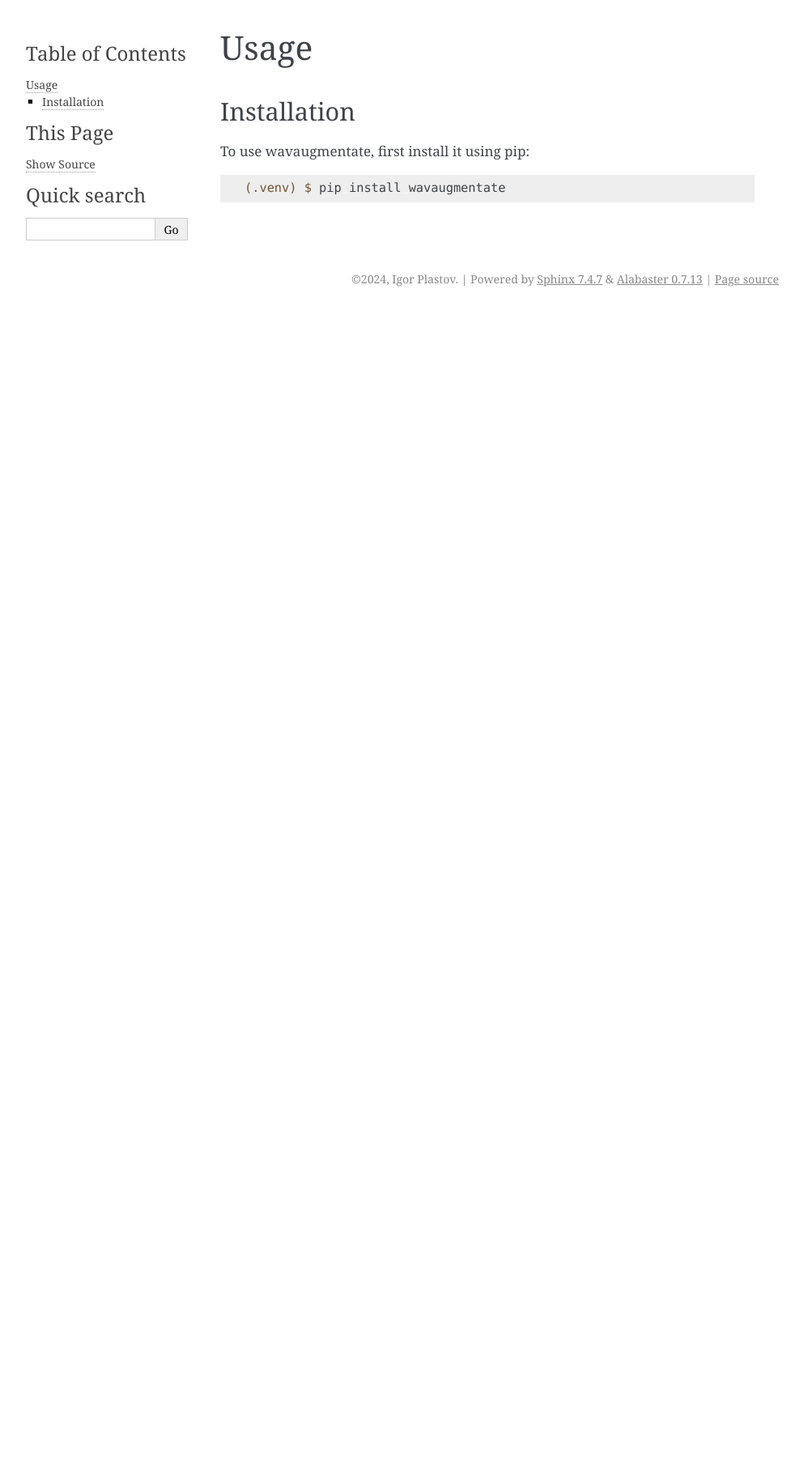
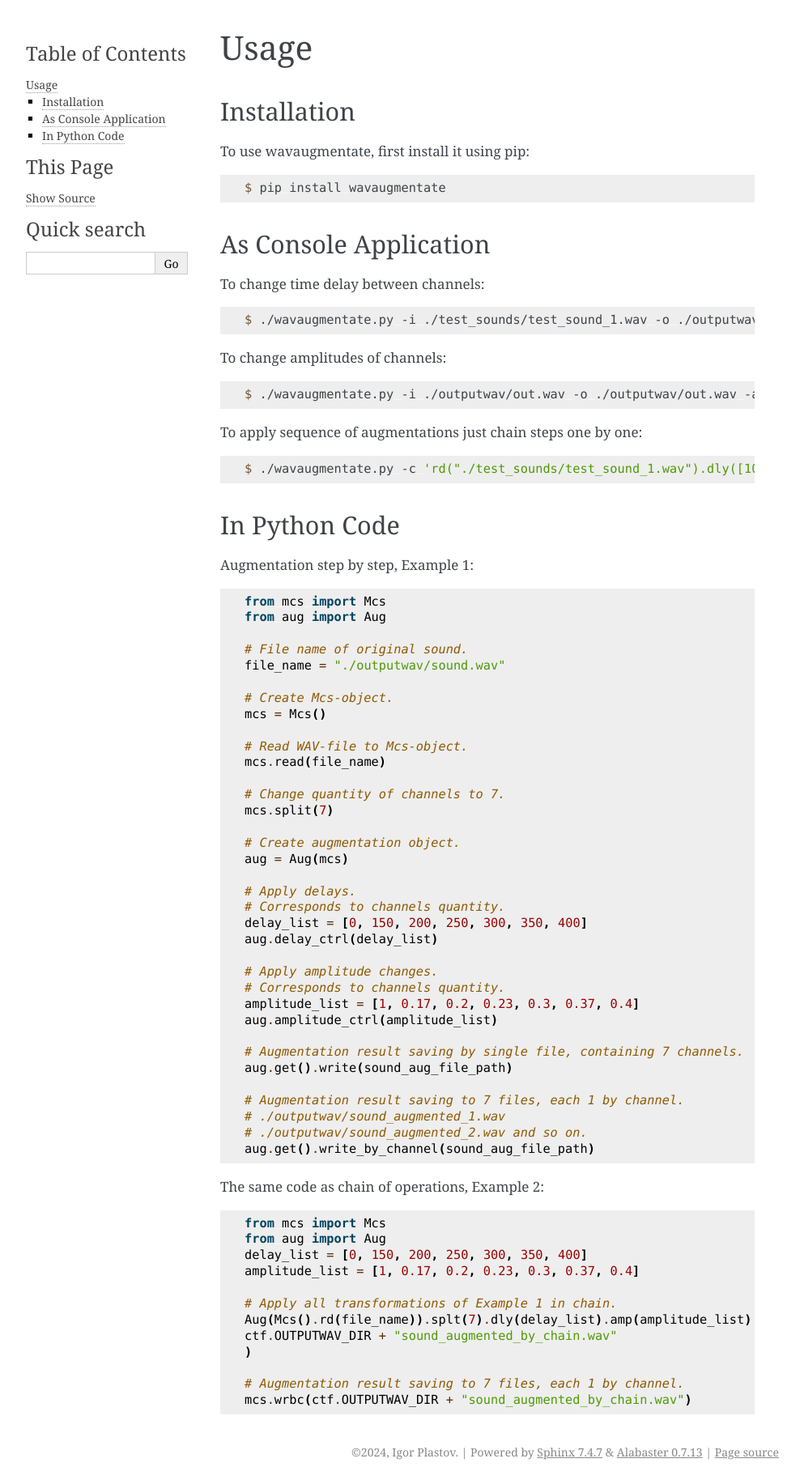
Before and after one commit to chetverovod/wavaugmentate, a Sphinx documentation site: the page built from docs/source/usage.rst, in a window 1280 px wide. Shown: the whole page at 81% size, without its empty margins (148-1141 px from the left). Built offline with Sphinx 7.4.7, drawn with Linux system fonts in a browser that asks for light colours; pages that are not in the unit, such as notebooks, are missing from menus; before the commit the page ends 900 px from its top, so only the background shows below that.

Commit message:
update docs.

```diff
--- a/docs/source/usage.rst
+++ b/docs/source/usage.rst
@@ -8,4 +8,89 @@ To use wavaugmentate, first install it using pip:
 
 .. code-block:: console
 
-   (.venv) $ pip install wavaugmentate
+    $ pip install wavaugmentate
+
+As Console Application
+----------------------
+
+To change time delay between channels:
+
+.. code-block:: console
+
+    $ ./wavaugmentate.py -i ./test_sounds/test_sound_1.wav -o ./outputwav/out.wav -d "100, 200, 300, 400"
+
+
+To change amplitudes of channels:
+
+.. code-block:: console
+
+    $ ./wavaugmentate.py -i ./outputwav/out.wav -o ./outputwav/out.wav -a "0.1, 0.2, 0.3, 0.4"
+
+
+To apply sequence of augmentations just chain steps one by one:
+
+.. code-block:: console
+
+    $ ./wavaugmentate.py -c 'rd("./test_sounds/test_sound_1.wav").dly([100, 200, 300, 400]).amp([0.1, 0.2, 0.3, 0.4]).wr("./outputwav/sound_delayed.wav")'
+
+
+In Python Code
+--------------
+
+Augmentation step by step, Example 1:
+
+.. code-block:: python
+
+    from mcs import Mcs
+    from aug import Aug
+
+    # File name of original sound.
+    file_name = "./outputwav/sound.wav"
+
+    # Create Mcs-object.
+    mcs = Mcs()
+
+    # Read WAV-file to Mcs-object.
+    mcs.read(file_name)
+
+    # Change quantity of channels to 7.
+    mcs.split(7)
+
+    # Create augmentation object.
+    aug = Aug(mcs)
+
+    # Apply delays.
+    # Corresponds to channels quantity.
+    delay_list = [0, 150, 200, 250, 300, 350, 400]
+    aug.delay_ctrl(delay_list)
+
+    # Apply amplitude changes.
+    # Corresponds to channels quantity.
+    amplitude_list = [1, 0.17, 0.2, 0.23, 0.3, 0.37, 0.4]
+    aug.amplitude_ctrl(amplitude_list)
+
+    # Augmentation result saving by single file, containing 7 channels.
+    aug.get().write(sound_aug_file_path)
+
+    # Augmentation result saving to 7 files, each 1 by channel.
+    # ./outputwav/sound_augmented_1.wav
+    # ./outputwav/sound_augmented_2.wav and so on.
+    aug.get().write_by_channel(sound_aug_file_path)
+
+
+The same code as chain of operations, Example 2:
+
+.. code-block:: python
+
+    from mcs import Mcs
+    from aug import Aug
+    delay_list = [0, 150, 200, 250, 300, 350, 400]
+    amplitude_list = [1, 0.17, 0.2, 0.23, 0.3, 0.37, 0.4]
+
+    # Apply all transformations of Example 1 in chain.
+    Aug(Mcs().rd(file_name)).splt(7).dly(delay_list).amp(amplitude_list).get().wr(
+    ctf.OUTPUTWAV_DIR + "sound_augmented_by_chain.wav"
+    )
+
+    # Augmentation result saving to 7 files, each 1 by channel.
+    mcs.wrbc(ctf.OUTPUTWAV_DIR + "sound_augmented_by_chain.wav")
```
Also changed, not shown: README.md (+30 -26 lines), docs/index.rst (+45 -1 lines), 2 other files.
